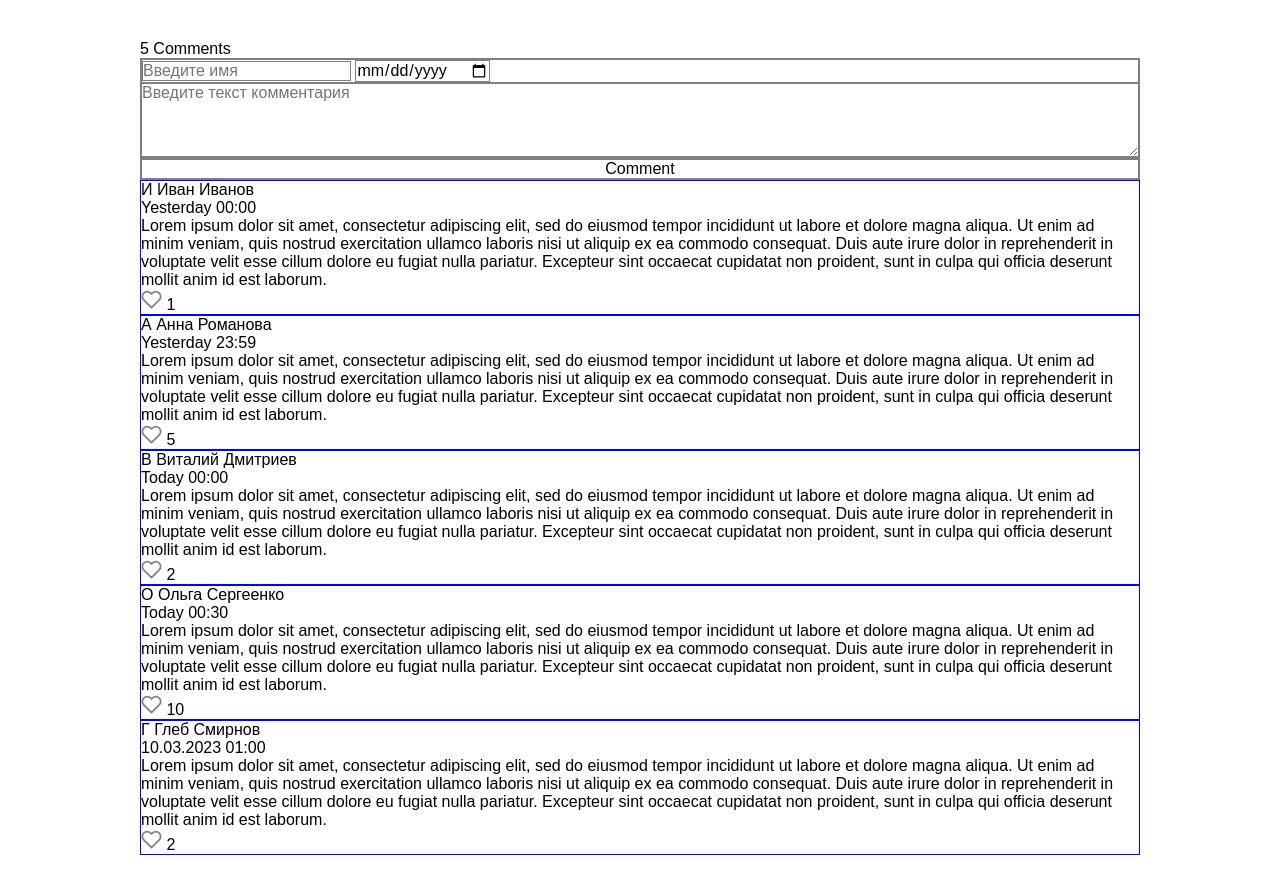
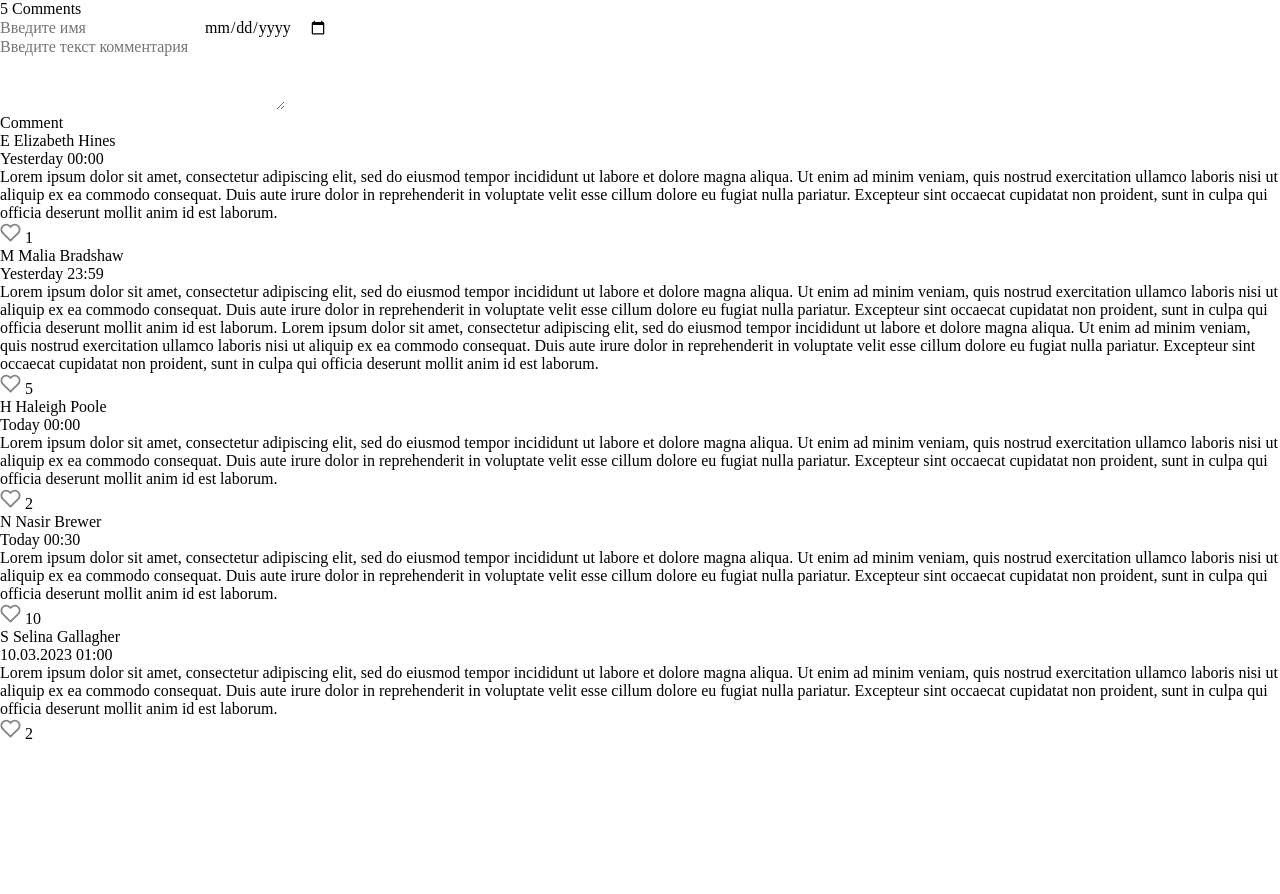
Before and after one commit to safym/comments, a plain HTML site: page index.html in a window 1280 px wide. After the commit the page ends 800 px from the top, so only its background shows below. Drawn offline with Linux system fonts and the light colour scheme.

Commit message:
fixed data

```diff
--- a/index.html
+++ b/index.html
@@ -12,29 +12,7 @@
   <link rel="stylesheet" href="./src/styles/normalize.css">
 
   <style>
-    #root {
-      max-width: 1000px;
-      margin: 40px auto;
-    }
 
-    .form {
-      width: 100%;
-      border: 1px solid grey;
-      display: flex;
-      flex-direction: column;
-    }
-
-    .comment {
-      border: 1px solid blue;
-    }
-
-    form * {
-      border: 1px solid grey;
-    }
-
-    body {
-      font-family: sans-serif;
-    }
   </style>
 
 </head>
@@ -48,31 +26,32 @@
 
     const commentsData = [
       {
-        username: 'Иван Иванов',
+        username: 'Elizabeth Hines',
         text: 'Lorem ipsum dolor sit amet, consectetur adipiscing elit, sed do eiusmod tempor incididunt ut labore et dolore magna aliqua. Ut enim ad minim veniam, quis nostrud exercitation ullamco laboris nisi ut aliquip ex ea commodo consequat. Duis aute irure dolor in reprehenderit in voluptate velit esse cillum dolore eu fugiat nulla pariatur. Excepteur sint occaecat cupidatat non proident, sunt in culpa qui officia deserunt mollit anim id est laborum.',
         date: new Date('2023-03-11T00:00:00'),
         likeCount: 1,
       },
       {
-        username: 'Анна Романова',
-        text: 'Lorem ipsum dolor sit amet, consectetur adipiscing elit, sed do eiusmod tempor incididunt ut labore et dolore magna aliqua. Ut enim ad minim veniam, quis nostrud exercitation ullamco laboris nisi ut aliquip ex ea commodo consequat. Duis aute irure dolor in reprehenderit in voluptate velit esse cillum dolore eu fugiat nulla pariatur. Excepteur sint occaecat cupidatat non proident, sunt in culpa qui officia deserunt mollit anim id est laborum.',
+        username: 'Malia Bradshaw',
+        text: `Lorem ipsum dolor sit amet, consectetur adipiscing elit, sed do eiusmod tempor incididunt ut labore et dolore magna aliqua. Ut enim ad minim veniam, quis nostrud exercitation ullamco laboris nisi ut aliquip ex ea commodo consequat. Duis aute irure dolor in reprehenderit in voluptate velit esse cillum dolore eu fugiat nulla pariatur. Excepteur sint occaecat cupidatat non proident, sunt in culpa qui officia deserunt mollit anim id est laborum.
+        Lorem ipsum dolor sit amet, consectetur adipiscing elit, sed do eiusmod tempor incididunt ut labore et dolore magna aliqua. Ut enim ad minim veniam, quis nostrud exercitation ullamco laboris nisi ut aliquip ex ea commodo consequat. Duis aute irure dolor in reprehenderit in voluptate velit esse cillum dolore eu fugiat nulla pariatur. Excepteur sint occaecat cupidatat non proident, sunt in culpa qui officia deserunt mollit anim id est laborum.`,
         date: new Date('2023-03-11T23:59:59'),
         likeCount: 5,
       },
       {
-        username: 'Виталий Дмитриев',
+        username: 'Haleigh Poole',
         text: 'Lorem ipsum dolor sit amet, consectetur adipiscing elit, sed do eiusmod tempor incididunt ut labore et dolore magna aliqua. Ut enim ad minim veniam, quis nostrud exercitation ullamco laboris nisi ut aliquip ex ea commodo consequat. Duis aute irure dolor in reprehenderit in voluptate velit esse cillum dolore eu fugiat nulla pariatur. Excepteur sint occaecat cupidatat non proident, sunt in culpa qui officia deserunt mollit anim id est laborum.',
         date: new Date('2023-03-12T00:00:00'),
         likeCount: 2,
       },
       {
-        username: 'Ольга Сергеенко',
+        username: 'Nasir Brewer',
         text: 'Lorem ipsum dolor sit amet, consectetur adipiscing elit, sed do eiusmod tempor incididunt ut labore et dolore magna aliqua. Ut enim ad minim veniam, quis nostrud exercitation ullamco laboris nisi ut aliquip ex ea commodo consequat. Duis aute irure dolor in reprehenderit in voluptate velit esse cillum dolore eu fugiat nulla pariatur. Excepteur sint occaecat cupidatat non proident, sunt in culpa qui officia deserunt mollit anim id est laborum.',
         date: new Date('2023-03-12T00:30:59'),
         likeCount: 10,
       },
       {
-        username: 'Глеб Смирнов',
+        username: 'Selina Gallagher',
         text: 'Lorem ipsum dolor sit amet, consectetur adipiscing elit, sed do eiusmod tempor incididunt ut labore et dolore magna aliqua. Ut enim ad minim veniam, quis nostrud exercitation ullamco laboris nisi ut aliquip ex ea commodo consequat. Duis aute irure dolor in reprehenderit in voluptate velit esse cillum dolore eu fugiat nulla pariatur. Excepteur sint occaecat cupidatat non proident, sunt in culpa qui officia deserunt mollit anim id est laborum.',
         date: new Date('2023-03-10T01:00:59'),
         likeCount: 2,
```
